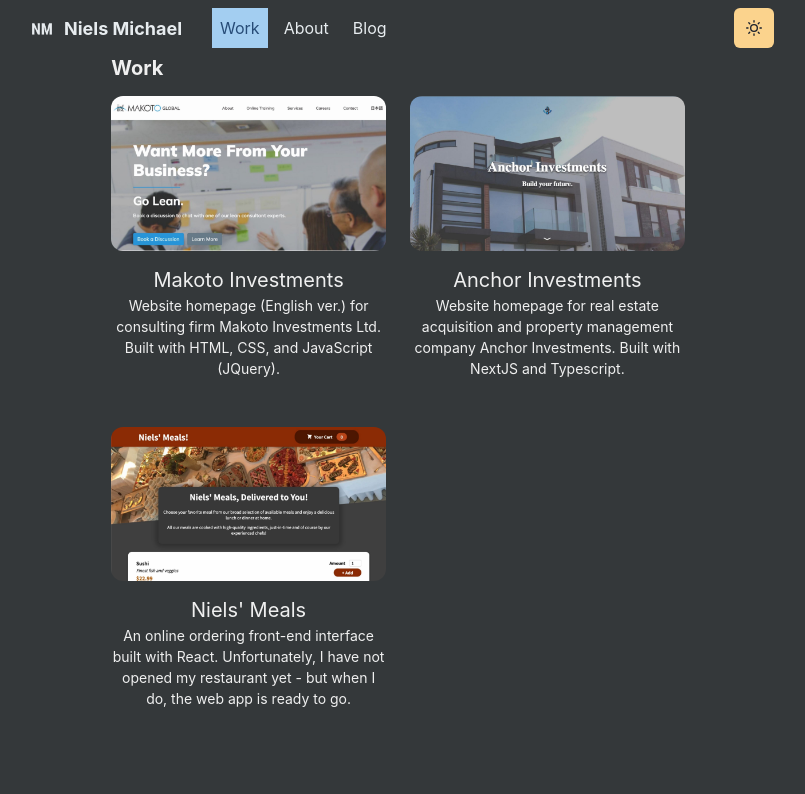
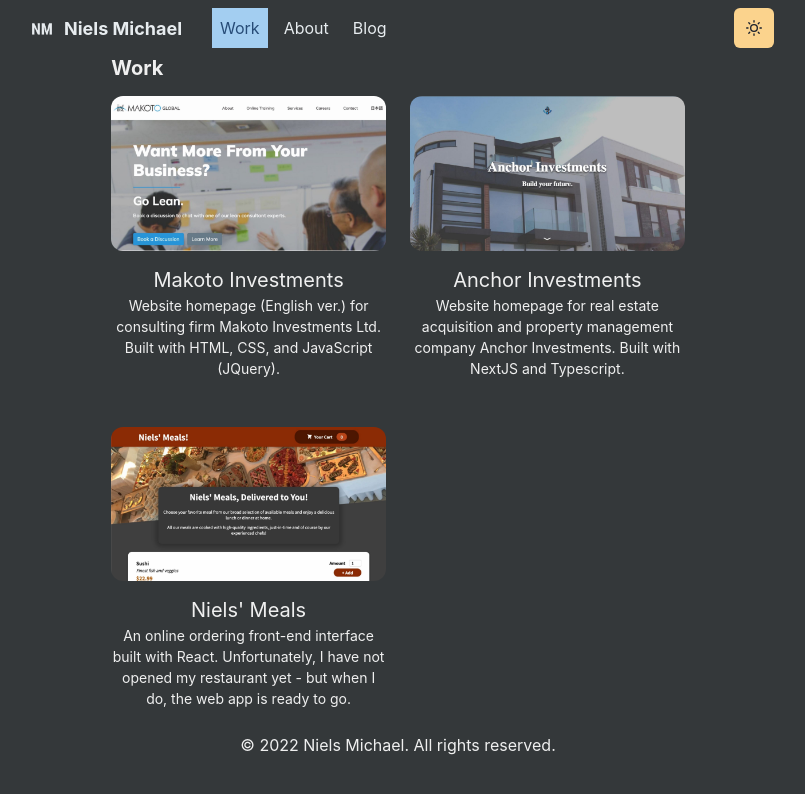
Before and after one commit to nielsmichael/niels-homepage, a Next.js app: page /work in a window 1280 px wide. Shown: the top 794 px of the page, without its empty margins (242-1047 px from the left). Built offline with nearby package versions, Linux system fonts and the light colour scheme.

Commit message:
Add footer

```diff
--- /dev/null
+++ b/components/footer.js
@@ -0,0 +1,7 @@
+import { Text } from "@chakra-ui/react"
+
+const date = new Date().getFullYear()
+
+const Footer = () => <Text align='center'>© {date} Niels Michael. All rights reserved.</Text>
+
+export default Footer
--- a/components/layouts/main.js
+++ b/components/layouts/main.js
@@ -1,6 +1,7 @@
 import Head from 'next/head'
 import Navbar from '../navbar'
 import { Box, Container } from '@chakra-ui/react'
+import Footer from '../footer'
 
 const Main = ({children, router}) => {
   return (
@@ -15,6 +16,8 @@
       <Container maxW="container.md" pt={14}>
         {children}
       </Container>
+
+      <Footer />
     </Box>
   )
 }
```
